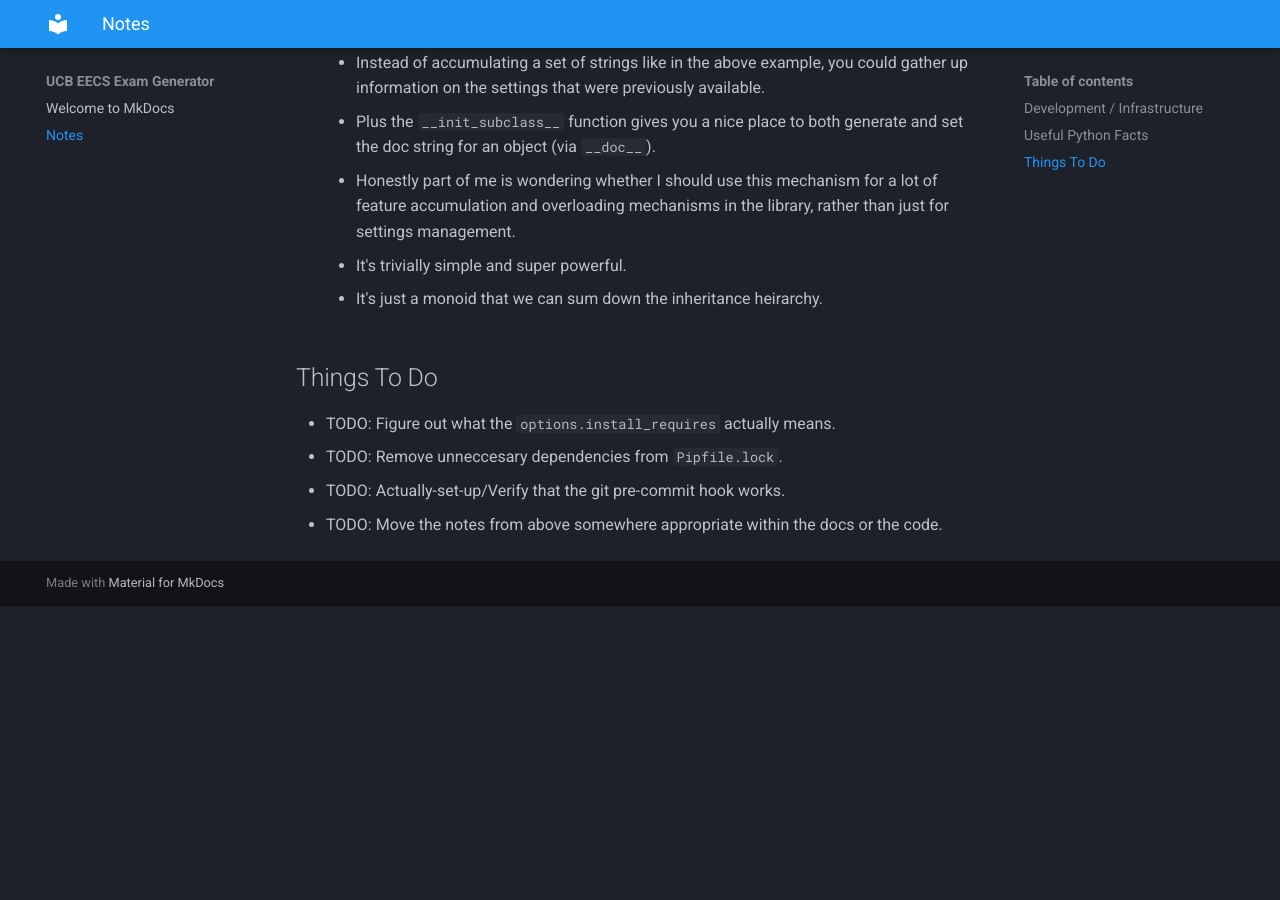
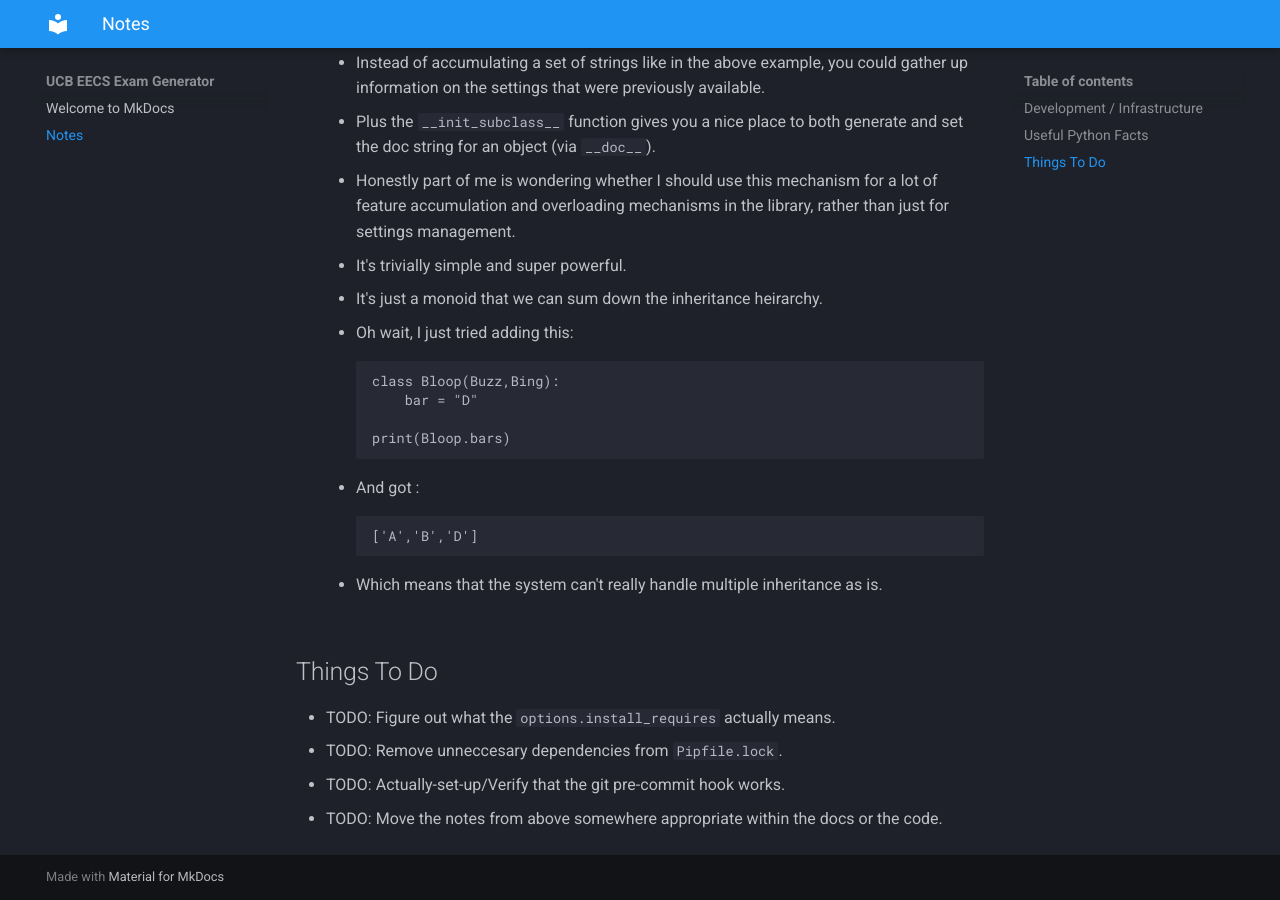
Before and after one commit to rohit507/exam_gen, an MkDocs documentation site: the page built from docs/misc-notes.md, in a window 1280 px wide and 900 px high, scrolled down 1926 px. Built offline with MkDocs 1.6.1 and Material for MkDocs 9.7.7, drawn with Linux system fonts in a browser that asks for light colours; before the commit the page ends 2532 px from its top, so only the background shows below that.

Commit message:
Welp, that doesn't quite work.

```diff
--- a/docs/misc-notes.md
+++ b/docs/misc-notes.md
@@ -86,6 +86,20 @@ stuff here should be eventually moved somewhere else in these docs.
       for settings management.
       - It's trivially simple and super powerful.
       - It's just a monoid that we can sum down the inheritance heirarchy.
+    - Oh wait, I just tried adding this:
+
+            class Bloop(Buzz,Bing):
+                bar = "D"
+
+            print(Bloop.bars)
+
+    - And got :
+
+            ['A','B','D']
+
+    - Which means that the system can't really handle multiple inheritance as is.
+
+
 
 ## Things To Do
 
```
